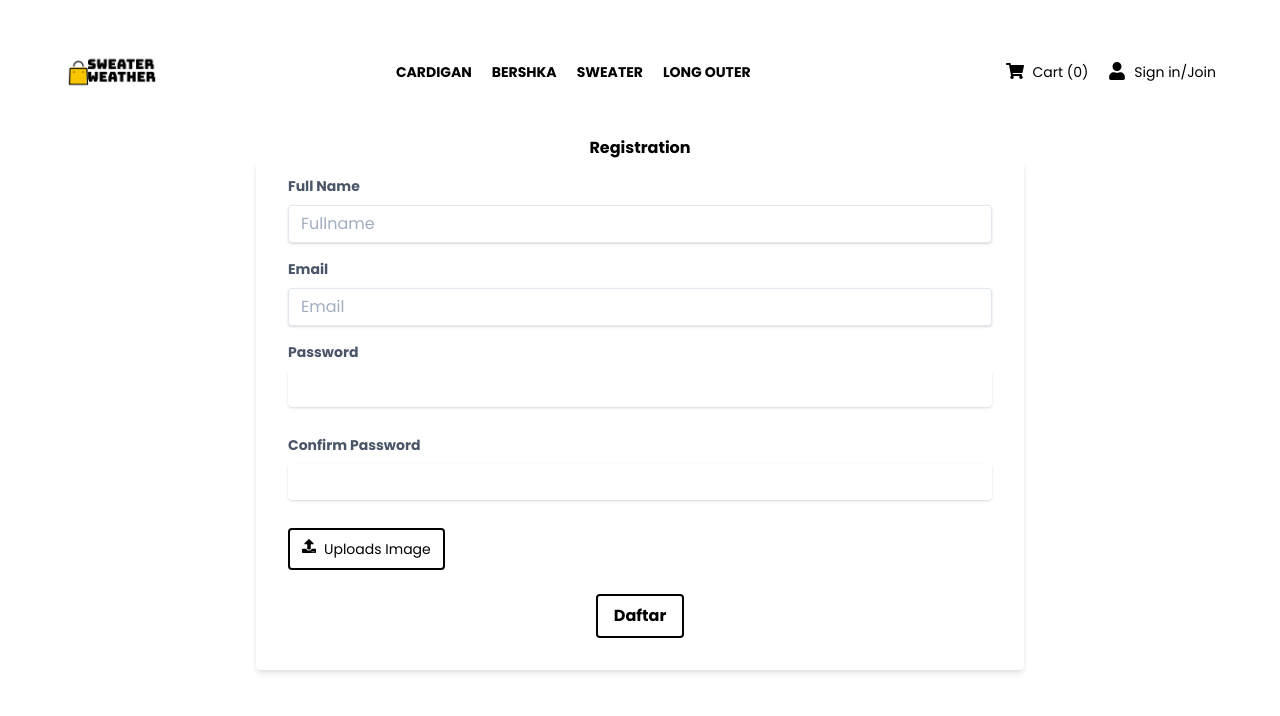
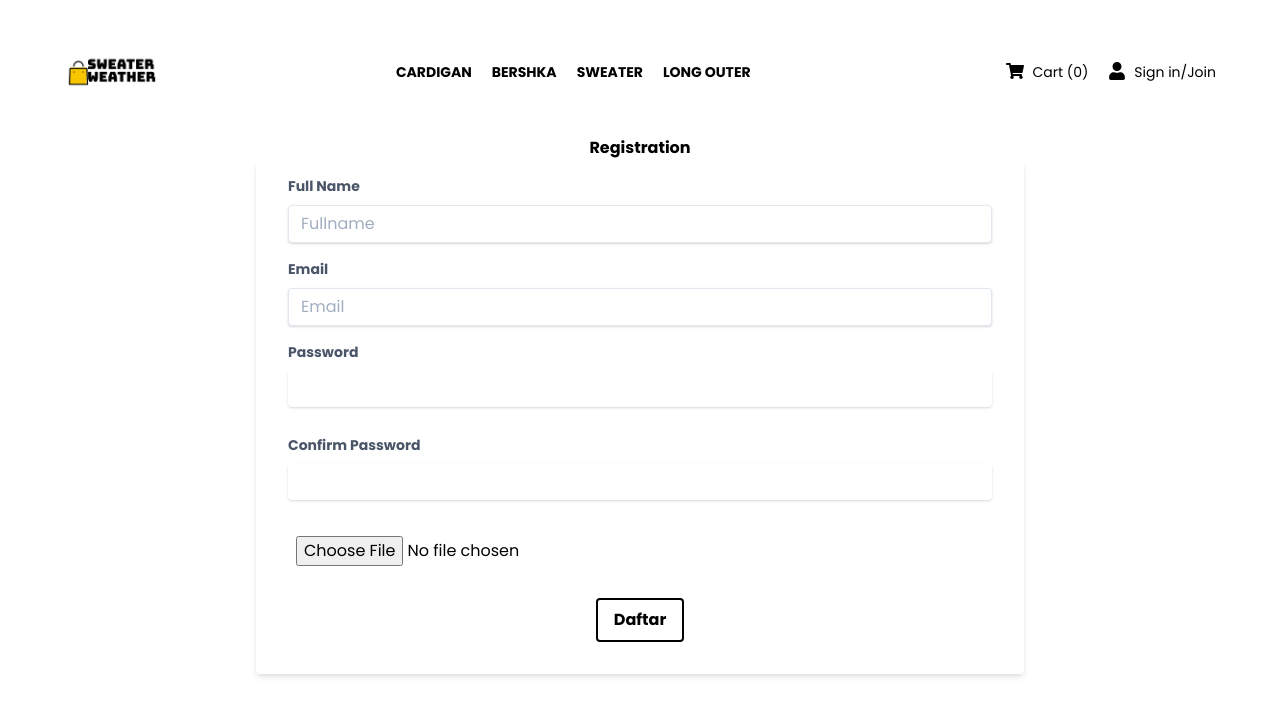
Before and after one commit to ihsansayid99/ashoe-footwear, a React (Create React App) app: page /registration in a window 1280 px wide. Shown: the top 716 px of the page. Built offline with nearby package versions, Linux system fonts and the light colour scheme.

Commit message:
pembaharuan backend Upload image front

```diff
--- a/src/Pages/Regist.jsx
+++ b/src/Pages/Regist.jsx
@@ -4,8 +4,6 @@ import { withRouter } from "react-router-dom";
 import PropTypes from 'prop-types';
 import { registerUser } from '../actions/authActions'
 import classnames from 'classnames'
-import Resizer from 'react-image-file-resizer';
-import { FaUpload } from "react-icons/fa";
 import Title from '../components/Title';
 import reactGa from 'react-ga';
 
@@ -41,29 +39,31 @@ class Regist extends Component {
   _handleImageChange(e) {
     e.preventDefault()
 
-    let file = e.target.files[0];
+    this.setState({
+      file: e.target.files[0]
+    })
 
-    if (file) {
-      this.setState({ fileInput: true })
-    }
-    if (!this.fileInput) {
-      Resizer.imageFileResizer(
-        file,
-        150,
-        150,
-        'PNG',
-        80,
-        0,
-        uri => {
-          console.log(uri);
-          this.setState({
-            avatar: uri,
-            file: file.name
-          })
-        },
-        'base64'
-      )
-    }
+    // if (file) {
+    //   this.setState({ fileInput: true })
+    // }
+    // if (!this.fileInput) {
+    //   Resizer.imageFileResizer(
+    //     file,
+    //     150,
+    //     150,
+    //     'PNG',
+    //     80,
+    //     0,
+    //     uri => {
+    //       console.log(uri);
+    //       this.setState({
+    //         avatar: uri,
+    //         file: file.name
+    //       })
+    //     },
+    //     'base64'
+    //   )
+    // }
 
     // reader.onloadend = () => {
     //     this.setState({
@@ -187,11 +187,11 @@ class Regist extends Component {
               <span className="text-red-600 text-sm py-2 px-2">{errors.password2}</span>
             </div>
             <div className="mb-6 flex items-center">
-              <label onChange={this._handleImageChange} className={`fileUpload flex-shrink-0 cursor-pointer ${this.state.isWarning ? "bg-red-900 text-white border-white" : "bg-white"} hover:bg-black  w-auto hover:text-white border-black text-sm border-2 text-black py-2 px-3 rounded`}>
+              {/* <label  className={`fileUpload flex-shrink-0 cursor-pointer ${this.state.isWarning ? "bg-red-900 text-white border-white" : "bg-white"} hover:bg-black  w-auto hover:text-white border-black text-sm border-2 text-black py-2 px-3 rounded`}>
                 <span className="hidden lg:inline-flex"><FaUpload className="mr-2" />Uploads Image</span> {this.state.file.length > 0 && <span className="font-bold"> | {this.state.file}</span>}
                 <span className="lg:hidden sm:block"><FaUpload /></span>
-                <input type="file" className="py-2 px-2 cursor-pointer hidden" accept="image/*" />
-              </label>
+              </label> */}
+              <input type="file" name="userImage" className="py-2 px-2 cursor-pointer" onChange={this._handleImageChange} accept="image/*" />
             </div>
             <div className="flex items-center justify-center">
               <button
```
